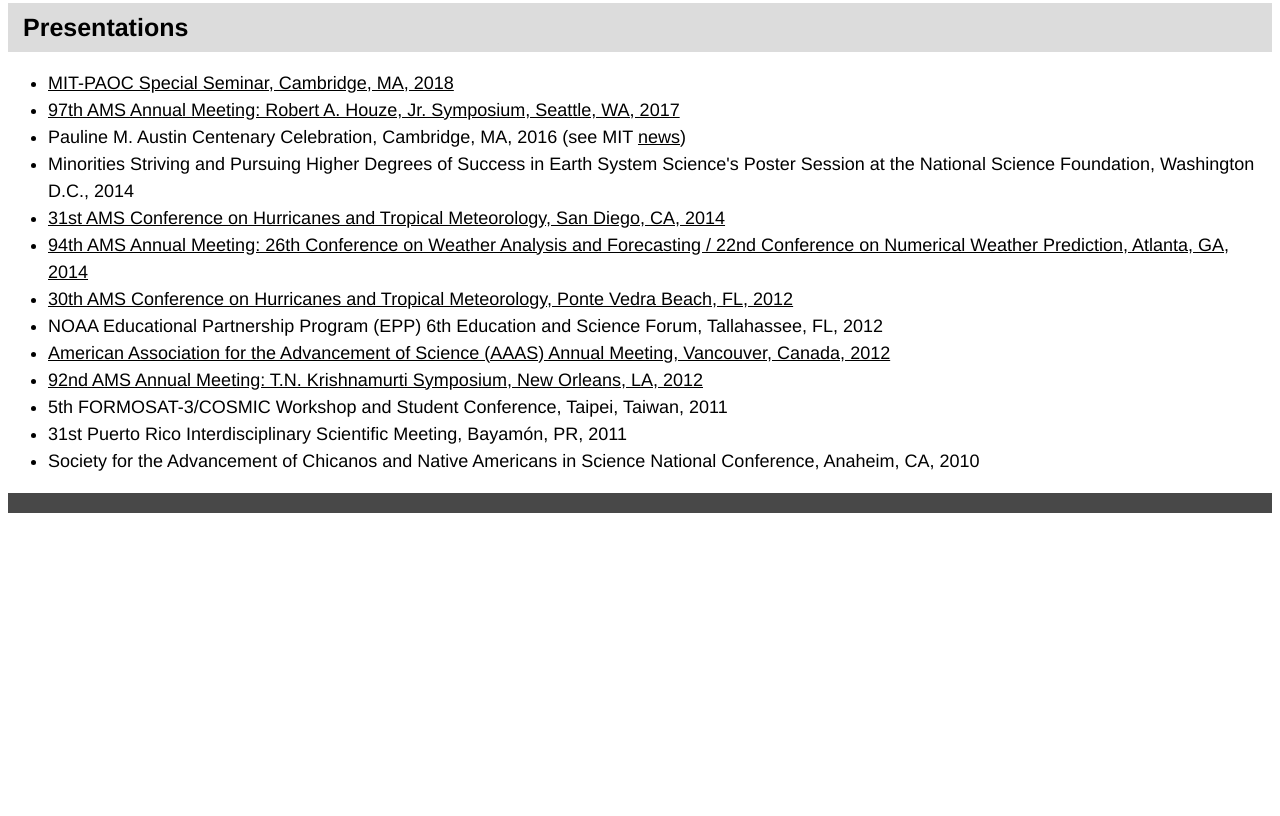
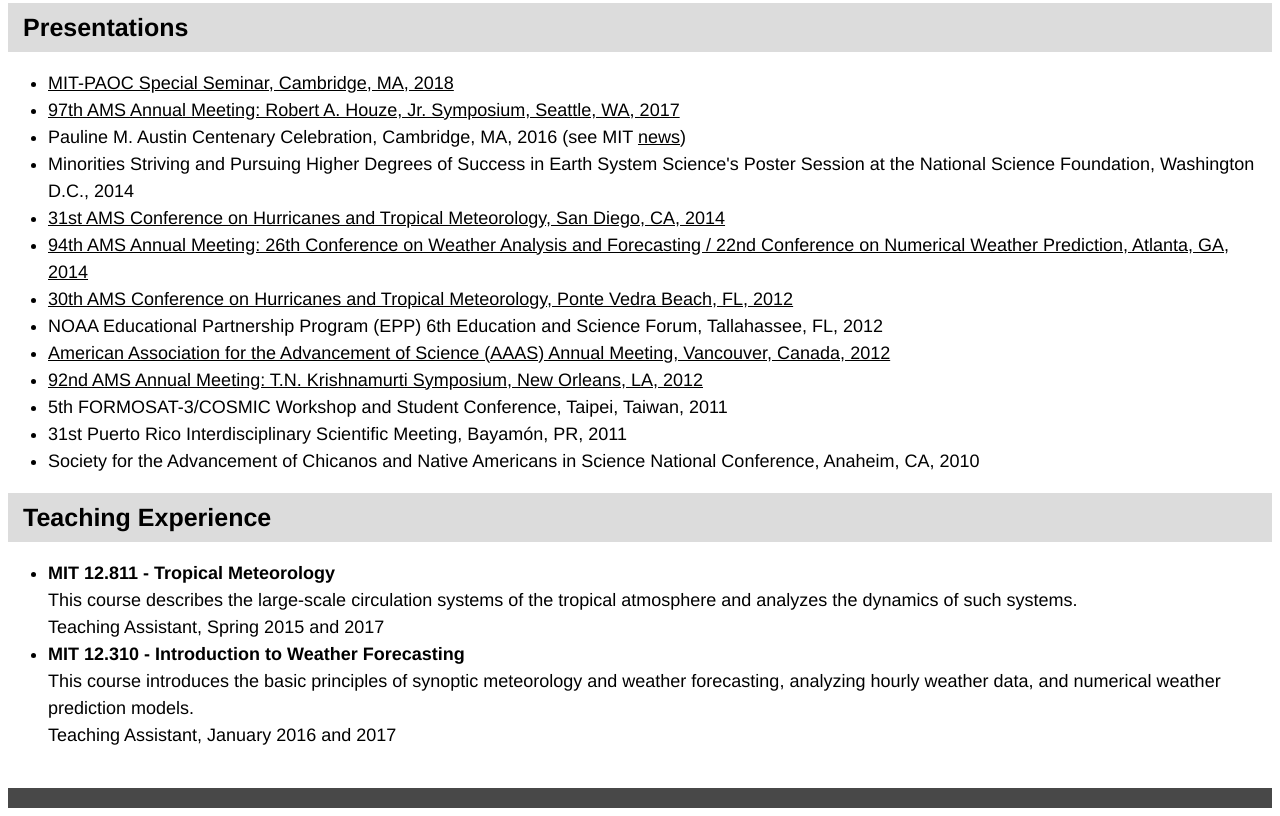
Before and after one commit to diamilet/diamilet.github.io, a plain HTML site: page cv.html in a window 1280 px wide. Shown: the part 2276-3092 px from the top of the page. Before the commit the page ends 2797 px from the top, so only its background shows below. Drawn offline with Linux system fonts and the light colour scheme.

Commit message:
Update cv.html

```diff
--- a/cv.html
+++ b/cv.html
@@ -255,7 +255,21 @@
           <li>Society for the Advancement of Chicanos and Native Americans in Science National Conference, Anaheim, CA, 2010</li>
       </ul>
 
+ <div class="section-title">
+  Teaching Experience
+</div>
 
+<ul style="line-height: 1.5">
+  <li><b>MIT 12.811 - Tropical Meteorology</b></br>
+This course describes the large-scale circulation systems of the tropical atmosphere and analyzes the dynamics of such systems. </br>
+Teaching Assistant, Spring 2015 and 2017
+</li>
+  <li><b>MIT 12.310 - Introduction to Weather Forecasting</b></br>
+This course introduces the basic principles of synoptic meteorology and weather forecasting, analyzing hourly weather data, and numerical weather prediction models. </br>
+Teaching Assistant, January 2016 and 2017
+</li>
+</ul>
+</br>
 
 <footer>
   <div id="footer-content">
```
